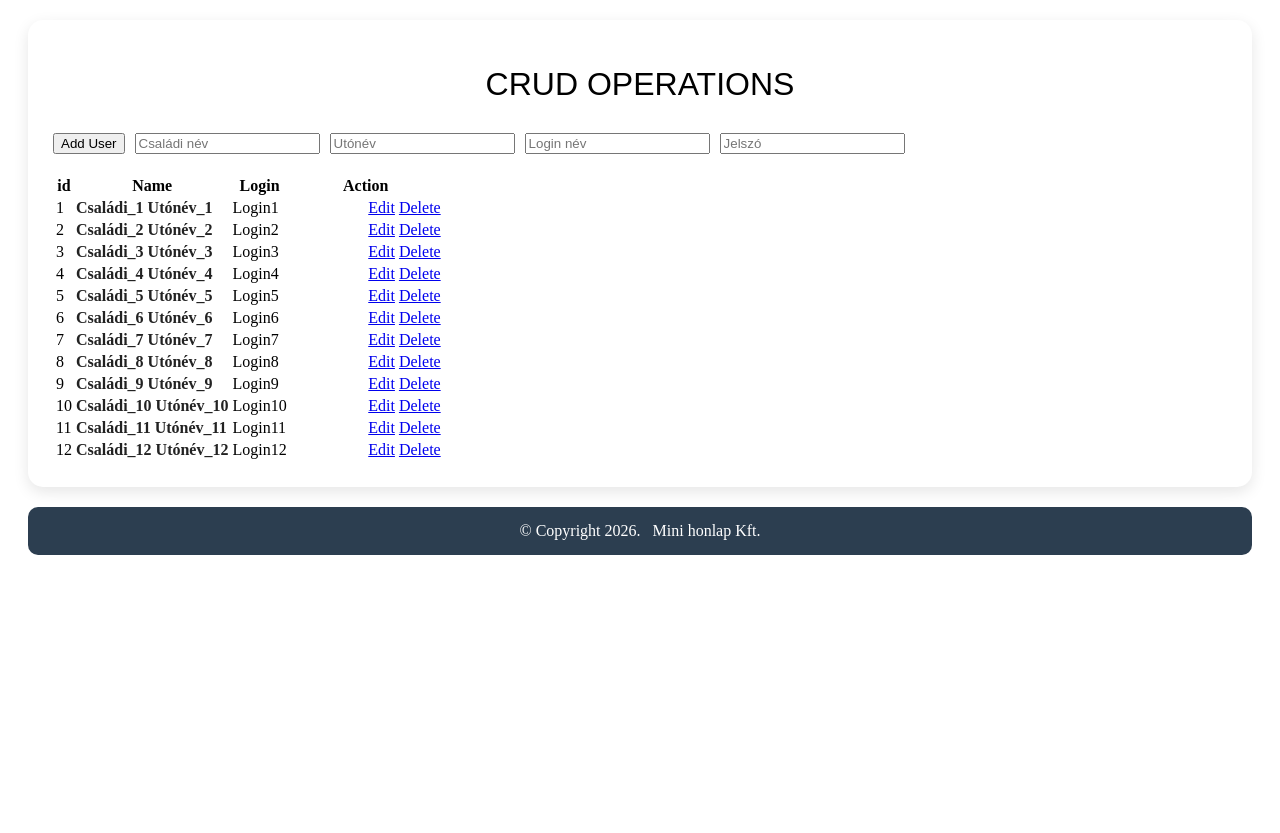
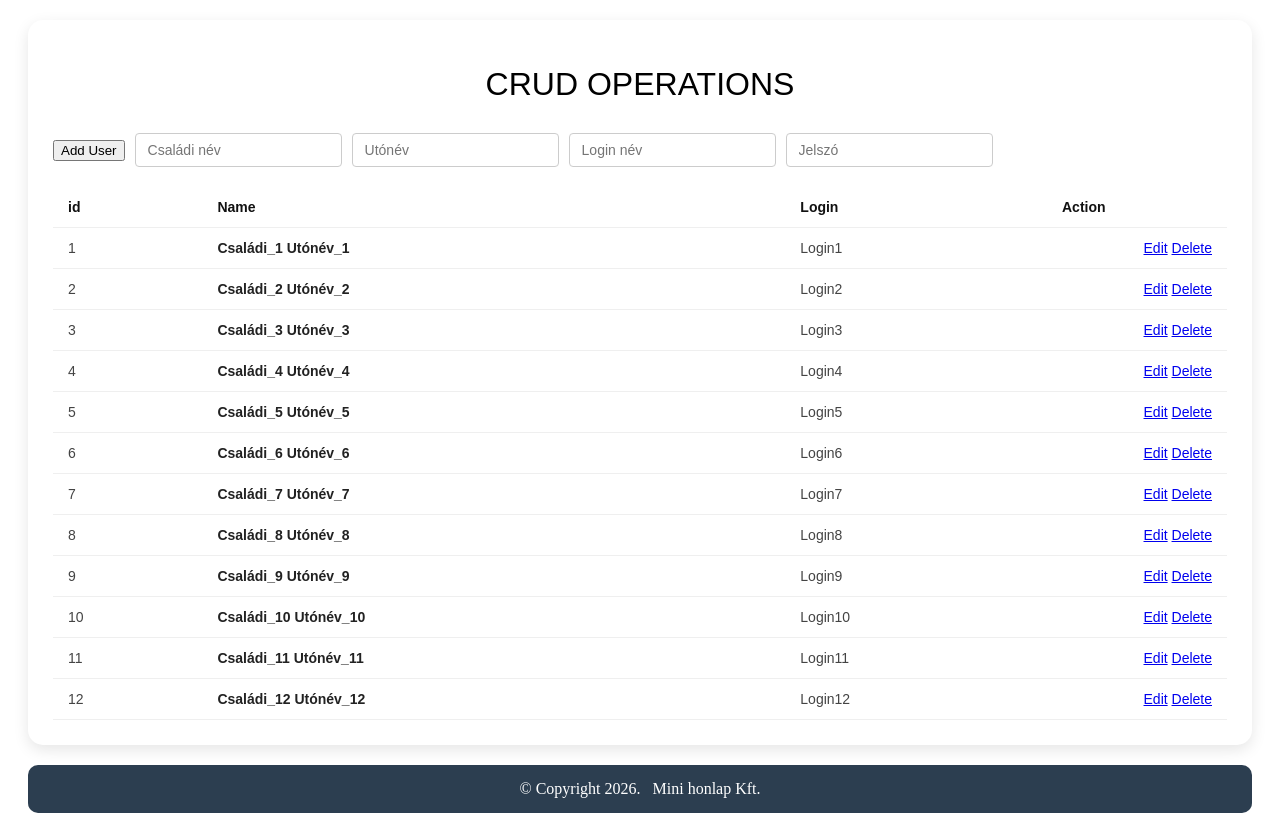
Before and after one commit to tobega2002-crypto/WEB-programozas-gyakorlat-beadando-Toth-Bence-Posvancz-Erik, a PHP site: page /crud in a window 1280 px wide. Shown: the part 210-1043 px from the top of the page. Before the commit the page ends 765 px from the top, so only its background shows below. Run offline with PHP 8.4, Linux system fonts and the light colour scheme; data comes from the database, SQL or seed files in the repository.

Commit message:
Update stilus.css

```diff
--- a/styles/stilus.css
+++ b/styles/stilus.css
@@ -85,3 +85,63 @@ footer {
     text-align: center;
     border-radius: 10px;
 }
+
+@media (max-width: 600px) {
+    nav ul {
+        flex-direction: column;
+        align-items: center;
+    }
+
+    video,
+    iframe {
+        width: 100%;
+        height: auto;
+    }
+}
+
+.galeria {
+    display: flex;
+    flex-wrap: wrap;
+    gap: 15px;
+}
+
+.galeria img {
+    width: 200px;
+    border-radius: 10px;
+    transition: 0.3s;
+}
+
+.galeria img:hover {
+    transform: scale(1.1);
+}
+
+.crud-table {
+    width: 100%;
+    border-collapse: collapse;
+    font-family: Arial, sans-serif;
+    background-color: #fff;
+}
+
+.crud-table th,
+.crud-table td {
+    padding: 12px 15px;
+    text-align: left;
+    border: none;
+    border-bottom: 1px solid #efefef;
+    color: #444;
+    font-size: 14px;
+    background-color: transparent !important;
+}
+
+.crud-table th {
+    font-weight: bold;
+    color: #111;
+}
+
+.form-input {
+    padding: 8px 12px;
+    border: 1px solid #ccc;
+    border-radius: 4px;
+    font-size: 14px;
+    outline: none;
+}
```
